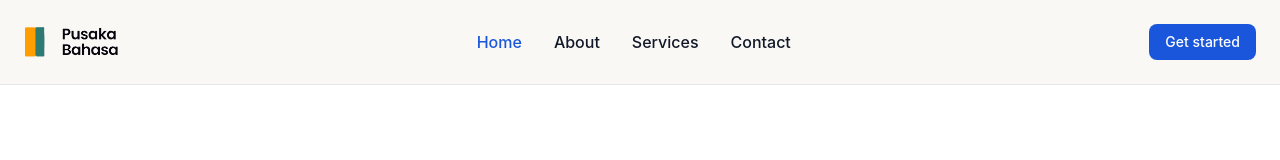
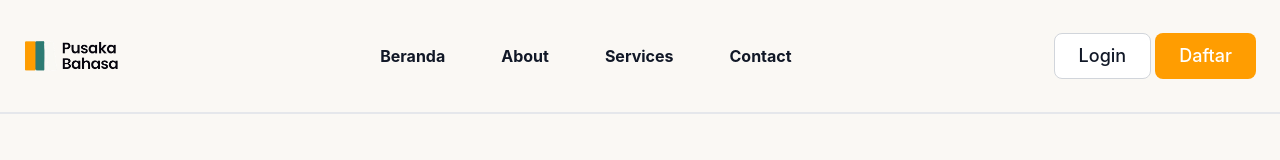
Before and after one commit to Pusaka-Bahasa/pusaka-bahasa, an Astro site: page / in a window 1280 px wide. Built offline with nearby package versions, Linux system fonts and the light colour scheme; Astro itself is replaced by a stand-in of ours.

Commit message:
update: navbar style done

```diff
--- a/src/components/Navbar.astro
+++ b/src/components/Navbar.astro
@@ -1,13 +1,16 @@
 ---
 // Navbar.astro
 ---
-<nav class="bg-original dark:bg-gray-900 fixed w-full z-20 top-0 start-0 border-b border-gray-200 dark:border-gray-600">
+<nav class="bg-original dark:bg-gray-900 fixed w-full z-20 top-0 start-0 border-b-2 border-gray-200 dark:border-gray-600">
     <div class="max-w-screen-xl flex flex-wrap items-center justify-between mx-auto p-6">
       <a href="https://flowbite.com/" class="flex items-center space-x-3 rtl:space-x-reverse">
         <img src="/FullLogo.png" class="h-8" alt="Pusaka Bahasa Logo" />
       </a>
       <div class="flex md:order-2 space-x-3 md:space-x-0 rtl:space-x-reverse">
-        <button type="button" class="text-white bg-blue-700 hover:bg-blue-800 focus:ring-4 focus:outline-none focus:ring-blue-300 font-medium rounded-lg text-sm px-4 py-2 text-center dark:bg-blue-600 dark:hover:bg-blue-700 dark:focus:ring-blue-800">Get started</button>
+        <div class="flex gap-1">
+          <button type="button" class="px-6 py-2 text-lg font-medium text-center text-gray-900 bg-white border border-gray-300 focus:outline-none hover:bg-gray-100 focus:ring-4 focus:ring-gray-100 rounded-lg hover:bg-second dark:bg-gray-800 dark:text-white dark:border-gray-600 dark:hover:bg-gray-700 dark:hover:border-gray-600 dark:focus:ring-gray-700 sm:hidden lg:block hidden">Login</button>
+          <button type="button" class="px-6 py-2 text-lg font-medium text-center text-white bg-second rounded-lg hover:bg-second sm:hidden lg:block hidden">Daftar</button>
+        </div>
         <button data-collapse-toggle="navbar-sticky" type="button" class="inline-flex items-center p-2 w-10 h-10 justify-center text-sm text-gray-500 rounded-lg md:hidden hover:bg-gray-100 focus:outline-none focus:ring-2 focus:ring-gray-200 dark:text-gray-400 dark:hover:bg-gray-700 dark:focus:ring-gray-600" aria-controls="navbar-sticky" aria-expanded="false">
           <span class="sr-only">Open main menu</span>
           <svg class="w-5 h-5" aria-hidden="true" xmlns="http://www.w3.org/2000/svg" fill="none" viewBox="0 0 17 14">
@@ -16,20 +19,21 @@
         </button>
       </div>
       <div class="items-center justify-between hidden w-full md:flex md:w-auto md:order-1" id="navbar-sticky">
-        <ul class="flex flex-col p-4 md:p-0 mt-4 font-medium border border-gray-100 rounded-lg md:space-x-8 rtl:space-x-reverse md:flex-row md:mt-0 md:border-0 dark:bg-gray-800 md:dark:bg-gray-900 dark:border-gray-700">
+        <ul class="flex flex-col p-2 mt-4 font-medium border border-gray-100 rounded-lg md:space-x-2 rtl:space-x-reverse md:flex-row md:mt-0 md:border-0 dark:bg-gray-800 md:dark:bg-gray-900 dark:border-gray-700">
           <li>
-            <a href="#" class="block py-2 px-3 text-white bg-blue-700 rounded md:bg-transparent md:text-blue-700 md:p-0 md:dark:text-blue-500" aria-current="page">Home</a>
+            <a href="#" class="block font-bold text-gray-900 hover:bg-gray-200 rounded-full px-6 hover-card py-3 dark:text-white dark:hover:bg-gray-700 md:dark:hover:bg-transparent dark:border-gray-700">Beranda</a>
           </li>
           <li>
-            <a href="#" class="block py-2 px-3 text-gray-900 rounded hover:bg-gray-100 md:hover:bg-transparent md:hover:text-blue-700 md:p-0 md:dark:hover:text-blue-500 dark:text-white dark:hover:bg-gray-700 dark:hover:text-white md:dark:hover:bg-transparent dark:border-gray-700">About</a>
+            <a href="#" class="block font-bold text-gray-900 hover:bg-gray-200 rounded-full px-6 hover-card py-3 dark:text-white dark:hover:bg-gray-700 md:dark:hover:bg-transparent dark:border-gray-700">About</a>
           </li>
           <li>
-            <a href="#" class="block py-2 px-3 text-gray-900 rounded hover:bg-gray-100 md:hover:bg-transparent md:hover:text-blue-700 md:p-0 md:dark:hover:text-blue-500 dark:text-white dark:hover:bg-gray-700 dark:hover:text-white md:dark:hover:bg-transparent dark:border-gray-700">Services</a>
+            <a href="#" class="block font-bold text-gray-900 hover:bg-gray-200 rounded-full px-6 hover-card py-3 dark:text-white dark:hover:bg-gray-700 md:dark:hover:bg-transparent dark:border-gray-700">Services</a>
           </li>
           <li>
-            <a href="#" class="block py-2 px-3 text-gray-900 rounded hover:bg-gray-100 md:hover:bg-transparent md:hover:text-blue-700 md:p-0 md:dark:hover:text-blue-500 dark:text-white dark:hover:bg-gray-700 dark:hover:text-white md:dark:hover:bg-transparent dark:border-gray-700">Contact</a>
+            <a href="#" class="block font-bold text-gray-900 hover:bg-gray-200 rounded-full px-6 hover-card py-3 dark:text-white dark:hover:bg-gray-700 md:dark:hover:bg-transparent dark:border-gray-700">Contact</a>
           </li>
         </ul>
+
       </div>
     </div>
   </nav>
--- a/src/layouts/Beranda.astro
+++ b/src/layouts/Beranda.astro
@@ -21,5 +21,6 @@ const { title } = Astro.props;
 	</head>
 	<body>
 		<Navbar />
+		<script src="https://cdn.jsdelivr.net/npm/flowbite@2.5.1/dist/flowbite.min.js"></script>
 	</body>
 </html>
```
Also changed, not shown: src/asset/styles/global.css.
